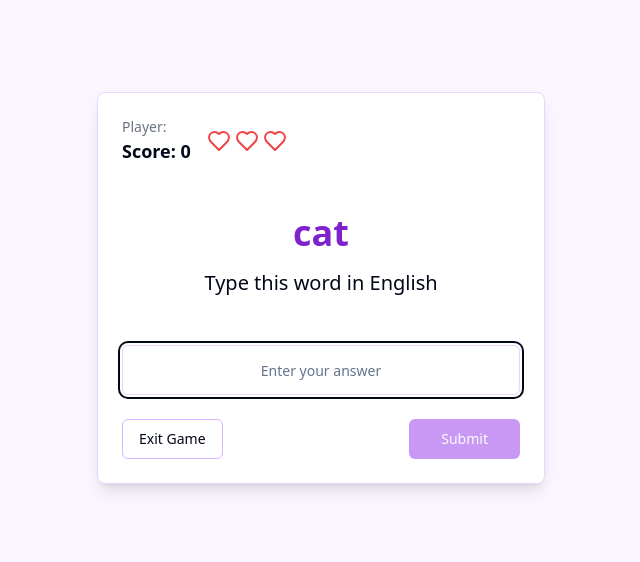
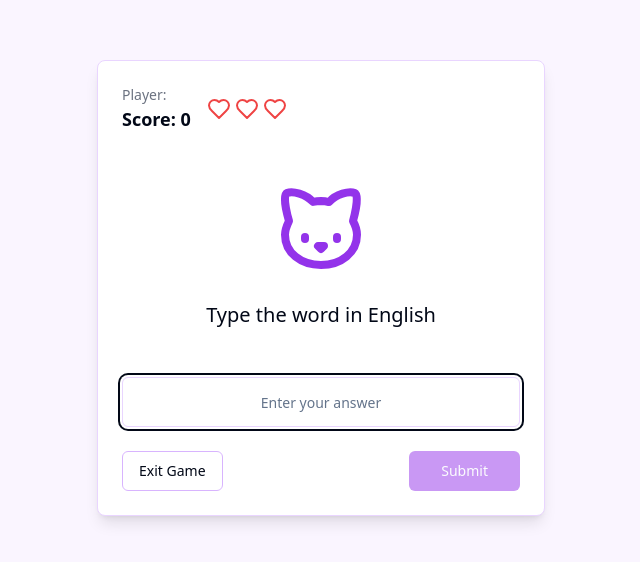
Before and after one commit to NirBentzy/kids-spark-and-learn, a React (Vite) app: page /english/vocabulary in a window 1280 px wide. Shown: the part 112-674 px from the top of the page, without its empty margins (319-959 px from the left). Built offline with nearby package versions, Linux system fonts and the light colour scheme.

Commit message:
Fix: Show images for vocabulary questions
Show images instead of words for vocabulary questions.

```diff
--- a/src/pages/EnglishVocabularyGame.tsx
+++ b/src/pages/EnglishVocabularyGame.tsx
@@ -4,17 +4,33 @@ import { useNavigate } from "react-router-dom";
 import { Button } from "@/components/ui/button";
 import { Input } from "@/components/ui/input";
 import { Card, CardContent, CardFooter, CardHeader, CardTitle } from "@/components/ui/card";
-import { Heart, HeartOff } from "lucide-react";
+import { Heart, HeartOff, Apple, Fish, Cat, Dog, Home, PenTool, Crown, LucideIcon } from "lucide-react";
 import GameTimer from "@/components/GameTimer";
 import { Question } from "@/types";
 import { useGameContext } from "@/contexts/GameContext";
 
-// Simple vocabulary words
-const vocabularyItems = [
-  "apple", "banana", "cat", "dog", "elephant",
-  "fish", "giraffe", "house", "ice cream", "juice",
-  "king", "lion", "monkey", "nest", "orange",
-  "pencil", "queen", "rabbit", "snake", "tiger"
+// Vocabulary items with corresponding icons
+const vocabularyItems: Array<{ word: string; icon: LucideIcon }> = [
+  { word: "apple", icon: Apple },
+  { word: "banana", icon: PenTool }, // Using PenTool as a placeholder
+  { word: "cat", icon: Cat },
+  { word: "dog", icon: Dog },
+  { word: "elephant", icon: Crown }, // Using Crown as a placeholder
+  { word: "fish", icon: Fish },
+  { word: "giraffe", icon: Crown }, // Using Crown as a placeholder
+  { word: "house", icon: Home },
+  { word: "ice cream", icon: PenTool }, // Using PenTool as a placeholder
+  { word: "juice", icon: PenTool }, // Using PenTool as a placeholder
+  { word: "king", icon: Crown },
+  { word: "lion", icon: Cat }, // Using Cat as a placeholder
+  { word: "monkey", icon: Cat }, // Using Cat as a placeholder
+  { word: "nest", icon: Home }, // Using Home as a placeholder
+  { word: "orange", icon: Apple }, // Using Apple as a placeholder
+  { word: "pencil", icon: PenTool },
+  { word: "queen", icon: Crown },
+  { word: "rabbit", icon: Cat }, // Using Cat as a placeholder
+  { word: "snake", icon: Fish }, // Using Fish as a placeholder
+  { word: "tiger", icon: Cat }, // Using Cat as a placeholder
 ];
 
 const EnglishVocabularyGame = () => {
@@ -33,13 +49,13 @@ const EnglishVocabularyGame = () => {
   // Generate a vocabulary question
   const generateVocabularyQuestion = (): Question => {
     const randomIndex = Math.floor(Math.random() * vocabularyItems.length);
-    const word = vocabularyItems[randomIndex];
+    const item = vocabularyItems[randomIndex];
 
     return {
       id: Date.now(),
       type: 'english-word',
-      content: word,
-      correctAnswer: word,
+      content: item.word,
+      correctAnswer: item.word,
     };
   };
 
@@ -66,6 +82,19 @@ const EnglishVocabularyGame = () => {
     resetGame();
     setCurrentQuestion(generateVocabularyQuestion());
   }, []);
+
+  // Get the current icon to display
+  const getCurrentIcon = () => {
+    if (!gameState.currentQuestion) return null;
+
+    const currentWord = gameState.currentQuestion.content;
+    const item = vocabularyItems.find(item => item.word === currentWord);
+
+    if (!item) return null;
+
+    const IconComponent = item.icon;
+    return <IconComponent size={96} className="text-purple-600" />;
+  };
 
   if (gameState.gameOver) {
     return (
@@ -133,10 +162,10 @@ const EnglishVocabularyGame = () => {
           {gameState.currentQuestion && (
             <>
               <div className="text-center p-6">
-                <h2 className="text-4xl font-bold text-purple-700 mb-4">
-                  {gameState.currentQuestion.content}
-                </h2>
-                <p className="text-xl">Type this word in English</p>
+                <div className="flex justify-center mb-6">
+                  {getCurrentIcon()}
+                </div>
+                <p className="text-xl">Type the word in English</p>
               </div>
 
               <div>
```
